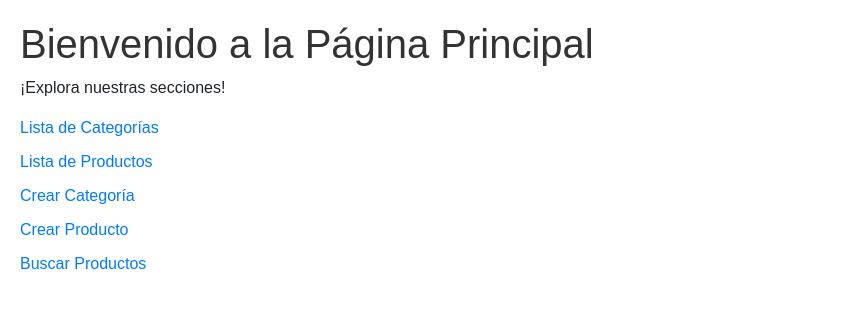
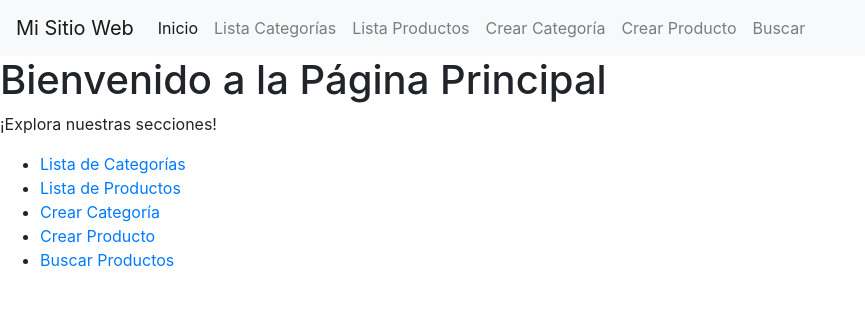
Before and after one commit to matiwiber/Django, a Django app: template miapp/templates/miapp/pagina_principal.html in a window 1280 px wide. Shown: the top 315 px of the page, without its empty margins (0-865 px from the left). Run offline with Django 3.2, Linux system fonts and the light colour scheme; the template is opened without the code that fills it, so the values that code supplies are empty; some libraries are stand-ins or nearby versions.

Commit message:
se pueden eliminar productos de la lista

```diff
--- a/miapp/forms.py
+++ b/miapp/forms.py
@@ -10,3 +10,8 @@ class ProductoForm(forms.ModelForm):
     class Meta:
         model = Producto
         fields = ['nombre', 'categoria', 'precio']
+
+    def __init__(self, *args, **kwargs):
+        super().__init__(*args, **kwargs)
+        # Modifica el campo de categoría para mostrar el nombre en lugar del ID
+        self.fields['categoria'].queryset = Categoria.objects.all()
--- a/miapp/models.py
+++ b/miapp/models.py
@@ -7,3 +7,6 @@ class Producto(models.Model):
     nombre = models.CharField(max_length=200)
     categoria = models.ForeignKey(Categoria, on_delete=models.CASCADE)
     precio = models.DecimalField(max_digits=10, decimal_places=2)
+
+    def __str__(self):
+        return self.nombre
--- a/miapp/templates/miapp/buscar.html
+++ b/miapp/templates/miapp/buscar.html
@@ -5,6 +5,8 @@
     <link rel="stylesheet" href="https://stackpath.bootstrapcdn.com/bootstrap/4.5.2/css/bootstrap.min.css">
 </head>
 <body>
+    {% include 'miapp/navbar.html' %}
+
     <div class="container">
         <h1 class="mt-5">Búsqueda de Productos</h1>
         <form method="get" class="mt-3">
--- a/miapp/templates/miapp/categoria_list.html
+++ b/miapp/templates/miapp/categoria_list.html
@@ -5,6 +5,9 @@
     <link rel="stylesheet" href="https://stackpath.bootstrapcdn.com/bootstrap/4.5.2/css/bootstrap.min.css">
 </head>
 <body>
+
+    {% include 'miapp/navbar.html' %}
+
     <div class="container">
         <h1 class="mt-5">Lista de Categorías</h1>
         <ul class="list-group mt-3">
--- a/miapp/templates/miapp/login.html
+++ b/miapp/templates/miapp/login.html
@@ -5,6 +5,9 @@
     <link rel="stylesheet" href="https://stackpath.bootstrapcdn.com/bootstrap/4.5.2/css/bootstrap.min.css">
 </head>
 <body>
+
+    {% include 'miapp/navbar.html' %}
+
     <div class="container mt-5">
         <h1>Iniciar Sesión</h1>
         <form method="post">
--- /dev/null
+++ b/miapp/templates/miapp/navbar.html
@@ -0,0 +1,40 @@
+<!DOCTYPE html>
+<html>
+<head>
+    <title>Navbar</title>
+    <link rel="stylesheet" href="https://stackpath.bootstrapcdn.com/bootstrap/4.5.2/css/bootstrap.min.css">
+</head>
+<body>
+
+    <nav class="navbar navbar-expand-lg navbar-light bg-light">
+        <a class="navbar-brand" href="#">Mi Sitio Web</a>
+        <button class="navbar-toggler" type="button" data-toggle="collapse" data-target="#navbarNav" aria-controls="navbarNav" aria-expanded="false" aria-label="Toggle navigation">
+            <span class="navbar-toggler-icon"></span>
+        </button>
+        <div class="collapse navbar-collapse" id="navbarNav">
+            <ul class="navbar-nav">
+                <li class="nav-item active">
+                    <a class="nav-link" href="{% url 'pagina-principal' %}">Inicio</a>
+                </li>
+                <li class="nav-item">
+                    <a class="nav-link" href="{% url 'categoria-list' %}">Lista Categorías</a>
+                </li>
+                <li class="nav-item">
+                    <a class="nav-link" href="{% url 'producto-list' %}">Lista Productos</a>
+                </li>
+                <li class="nav-item">
+                    <a class="nav-link" href="{% url 'categoria-create' %}">Crear Categoría</a>
+                </li>
+                <li class="nav-item">
+                    <a class="nav-link" href="{% url 'producto-create' %}">Crear Producto</a>
+                </li>
+                <li class="nav-item">
+                    <a class="nav-link" href="{% url 'buscar' %}">Buscar</a>
+                </li>
+
+            </ul>
+        </div>
+    </nav>
+
+</body>
+</html>
--- a/miapp/templates/miapp/pagina_principal.html
+++ b/miapp/templates/miapp/pagina_principal.html
@@ -5,6 +5,9 @@
     <link rel="stylesheet" href="https://stackpath.bootstrapcdn.com/bootstrap/4.5.2/css/bootstrap.min.css">
 </head>
 <body>
+
+    {% include 'miapp/navbar.html' %}
+
         <h1>Bienvenido a la Página Principal</h1>
         <p>¡Explora nuestras secciones!</p>
         <ul>
@@ -18,31 +21,6 @@
         {% if user.is_authenticated %}
             <a href="{% url 'logout' %}">Cerrar Sesión</a>
         {% endif %}
-    <style>
-        body {
-            font-family: Arial, sans-serif;
-            margin: 20px;
-        }
-
-        h1 {
-            color: #333;
-        }
-
-        ul {
-            list-style: none;
-            padding: 0;
-        }
-
-        li {
-            margin-bottom: 10px;
-        }
-
-        .producto {
-            background-color: #f4f4f4;
-            padding: 10px;
-            border-radius: 5px;
-        }
-    </style>
 
 </body>
 </html>
--- a/miapp/templates/miapp/producto_form.html
+++ b/miapp/templates/miapp/producto_form.html
@@ -5,6 +5,8 @@
     <link rel="stylesheet" href="https://stackpath.bootstrapcdn.com/bootstrap/4.5.2/css/bootstrap.min.css">
 </head>
 <body>
+    {% include 'miapp/navbar.html' %}
+
     <div class="container">
         <h1 class="mt-5">Crear Producto</h1>
         <form method="post" class="mt-3">
--- a/miapp/templates/miapp/producto_list.html
+++ b/miapp/templates/miapp/producto_list.html
@@ -5,6 +5,8 @@
     <link rel="stylesheet" href="https://stackpath.bootstrapcdn.com/bootstrap/4.5.2/css/bootstrap.min.css">
 </head>
 <body>
+    {% include 'miapp/navbar.html' %}
+
     <div class="container">
         <h1 class="mt-5">Lista de Productos</h1>
         <ul class="list-group mt-3">
@@ -13,6 +15,10 @@
                     <strong>{{ producto.nombre }}</strong><br>
                     Categoría: {{ producto.categoria.nombre }}<br>
                     Precio: ${{ producto.precio }}
+                    <form method="post" action="{% url 'eliminar-producto' producto.id %}" class="mt-2">
+                        {% csrf_token %}
+                        <button type="submit" class="btn btn-danger">Eliminar</button>
+                    </form>
                 </li>
             {% endfor %}
         </ul>
--- a/miapp/templates/miapp/register.html
+++ b/miapp/templates/miapp/register.html
@@ -5,6 +5,8 @@
     <link rel="stylesheet" href="https://stackpath.bootstrapcdn.com/bootstrap/4.5.2/css/bootstrap.min.css">
 </head>
 <body>
+    {% include 'miapp/navbar.html' %}
+
     <div class="container mt-5">
         <h1>Registro de Usuario</h1>
         <form method="post">
```
Also changed, not shown: TerceraEntrega/urls.py (+2 -14 lines), miapp/templates/miapp/categoria_form.html (+7 -0 lines), miapp/views.py (+36 -26 lines), db.sqlite3. Lines whose indentation alone changed are shown as unchanged.
